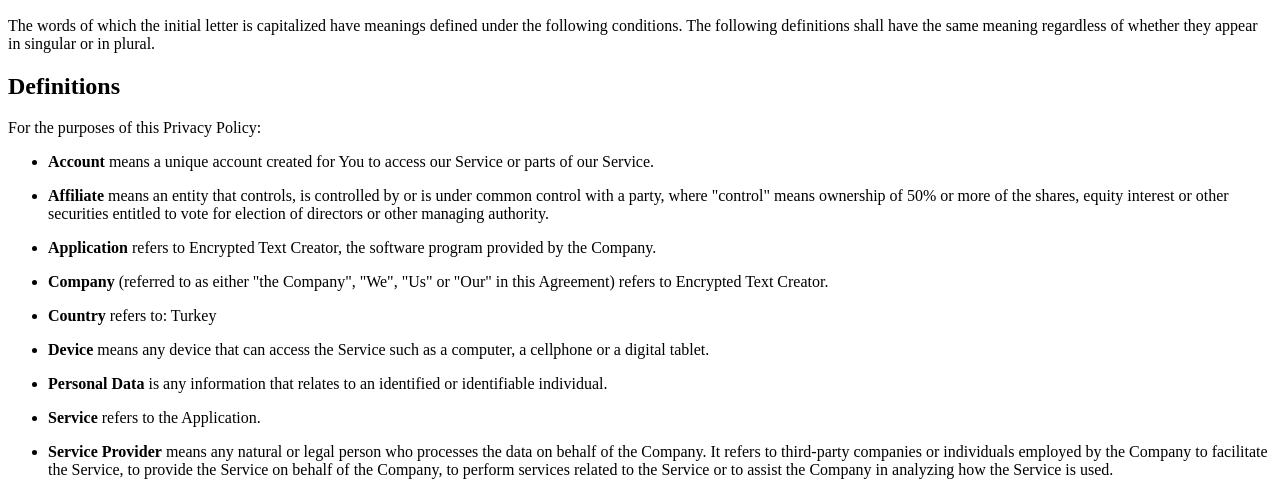
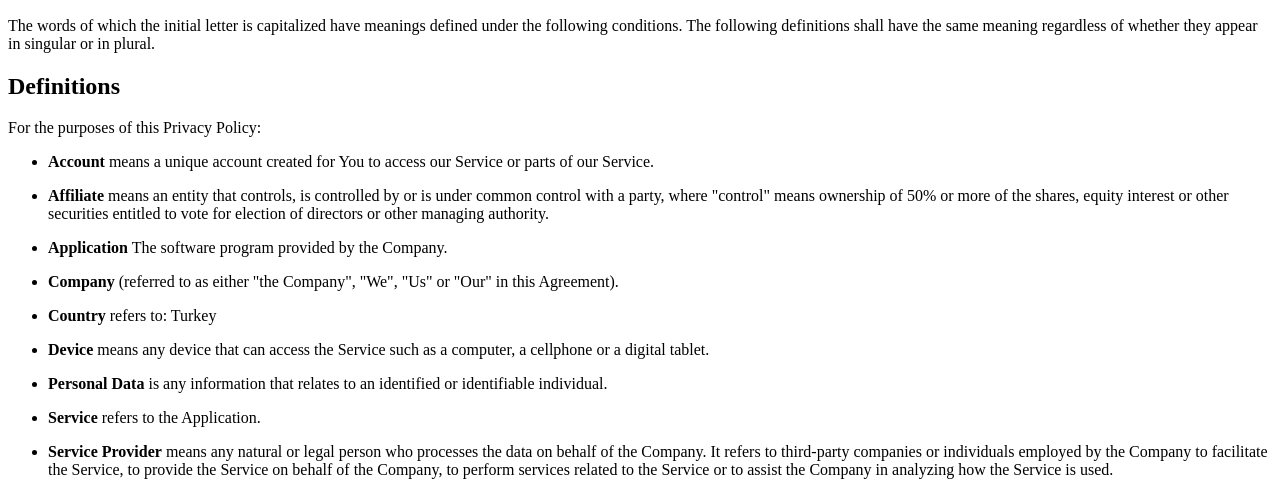
Before and after one commit to BySuspect/bysuspect.github.io, a plain HTML site: page apps/etc/privacy-policy.html in a window 1280 px wide. Shown: the part 312-800 px from the top of the page. Drawn offline with Linux system fonts and the light colour scheme.

Commit message:
Update privacy-policy.html

```diff
--- a/apps/etc/privacy-policy.html
+++ b/apps/etc/privacy-policy.html
@@ -57,16 +57,14 @@
       <li>
         <p>
           <strong>Application</strong>
-          refers to Encrypted Text Creator, the software program provided by the
-          Company.
+          The software program provided by the Company.
         </p>
       </li>
       <li>
         <p>
           <strong>Company</strong>
           (referred to as either &quot;the Company&quot;, &quot;We&quot;,
-          &quot;Us&quot; or &quot;Our&quot; in this Agreement) refers to
-          Encrypted Text Creator.
+          &quot;Us&quot; or &quot;Our&quot; in this Agreement).
         </p>
       </li>
       <li>
```
